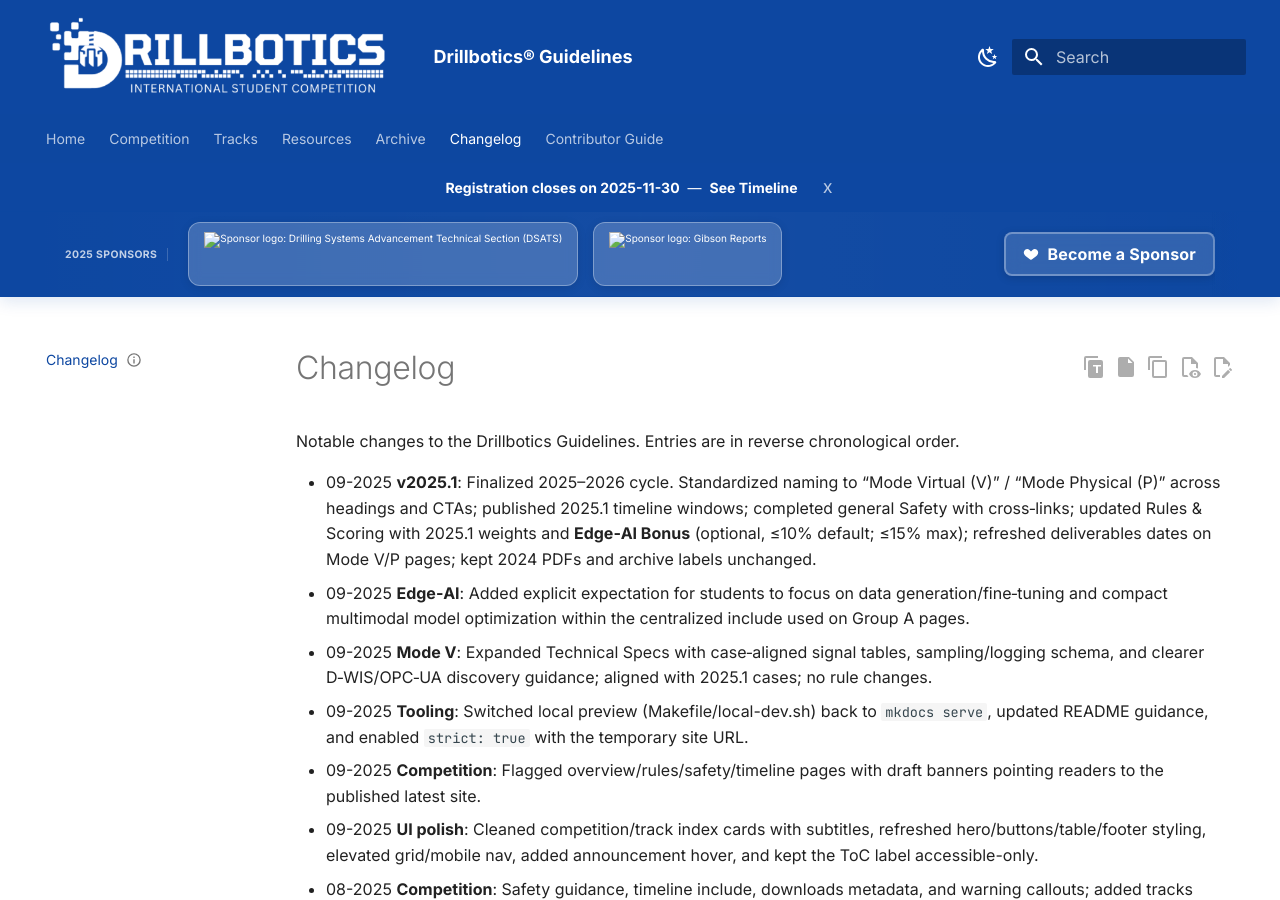
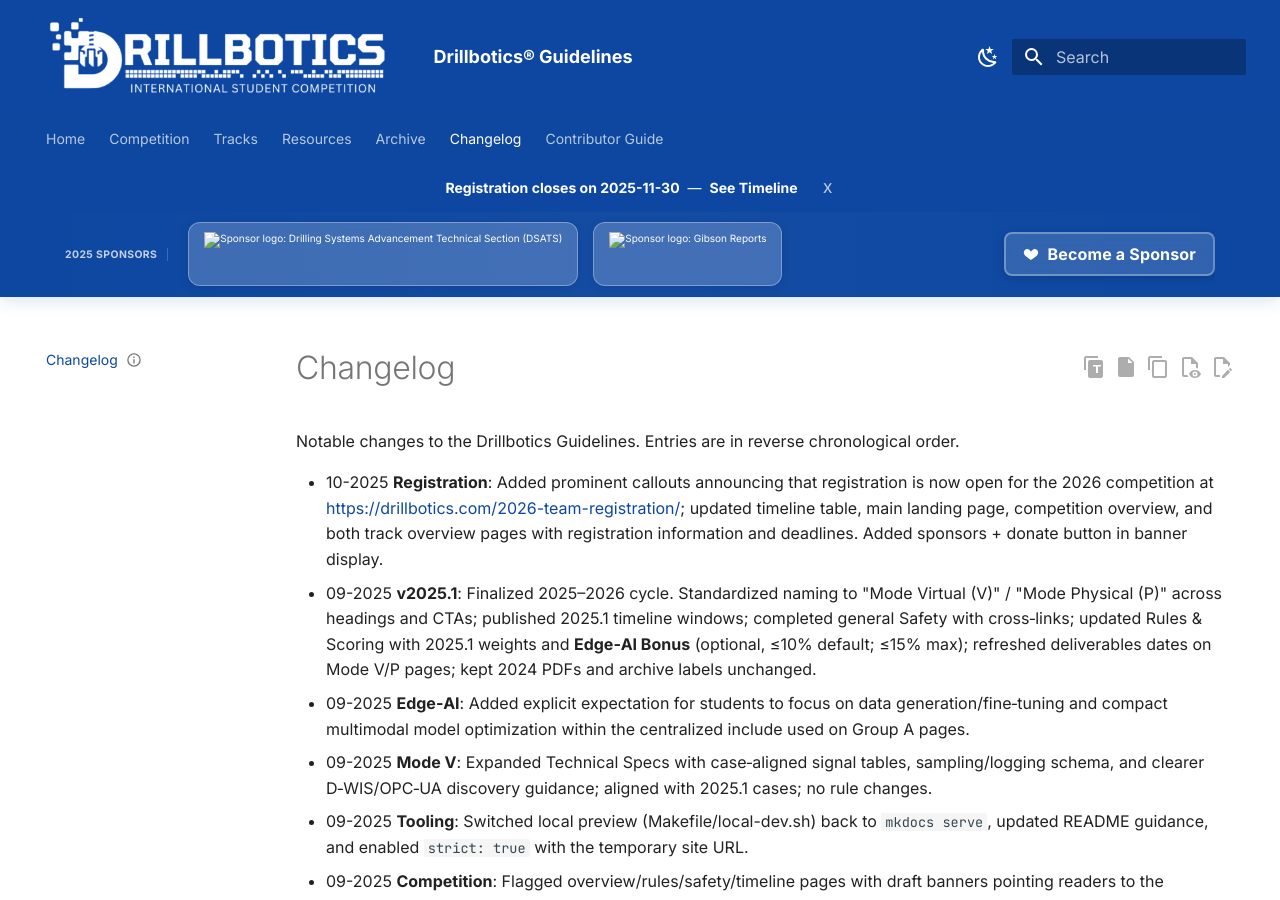
Before and after one commit to Open-Source-Drilling-Community/drillbotics-guidelines, an MkDocs documentation site: the page built from docs/changelog.md, in a window 1280 px wide and 900 px high. Built offline with MkDocs 1.6.1 and Material for MkDocs 9.7.7, drawn with Linux system fonts in a browser that asks for light colours; comment, search, counter and statistics services are not loaded; the version menu is left out.

Commit message:
📝 docs(changelog): add 2026 registration info and update 2025.1 release notes
- announce 2026 competition registration with link and deadlines
- update timeline, landing, overview pages with registration details
- add sponsors and donate button to banner display
- finalize 2025.1 cycle with naming, timeline, safety, rules, deliverables updates

```diff
--- a/docs/changelog.md
+++ b/docs/changelog.md
@@ -6,7 +6,8 @@ status: updated
 
 Notable changes to the Drillbotics Guidelines. Entries are in reverse chronological order.
 
-- 09-2025 **v2025.1**: Finalized 2025–2026 cycle. Standardized naming to “Mode Virtual (V)” / “Mode Physical (P)” across headings and CTAs; published 2025.1 timeline windows; completed general Safety with cross‑links; updated Rules & Scoring with 2025.1 weights and **Edge‑AI Bonus** (optional, ≤10% default; ≤15% max); refreshed deliverables dates on Mode V/P pages; kept 2024 PDFs and archive labels unchanged.
+- 10-2025 **Registration**: Added prominent callouts announcing that registration is now open for the 2026 competition at <https://drillbotics.com/2026-team-registration/>; updated timeline table, main landing page, competition overview, and both track overview pages with registration information and deadlines. Added sponsors + donate button in banner display.
+- 09-2025 **v2025.1**: Finalized 2025–2026 cycle. Standardized naming to "Mode Virtual (V)" / "Mode Physical (P)" across headings and CTAs; published 2025.1 timeline windows; completed general Safety with cross‑links; updated Rules & Scoring with 2025.1 weights and **Edge‑AI Bonus** (optional, ≤10% default; ≤15% max); refreshed deliverables dates on Mode V/P pages; kept 2024 PDFs and archive labels unchanged.
 - 09-2025 **Edge‑AI**: Added explicit expectation for students to focus on data generation/fine‑tuning and compact multimodal model optimization within the centralized include used on Group A pages.
 - 09-2025 **Mode V**: Expanded Technical Specs with case‑aligned signal tables, sampling/logging schema, and clearer D‑WIS/OPC‑UA discovery guidance; aligned with 2025.1 cases; no rule changes.
 - 09-2025 **Tooling**: Switched local preview (Makefile/local-dev.sh) back to `mkdocs serve`, updated README guidance, and enabled `strict: true` with the temporary site URL.
```
